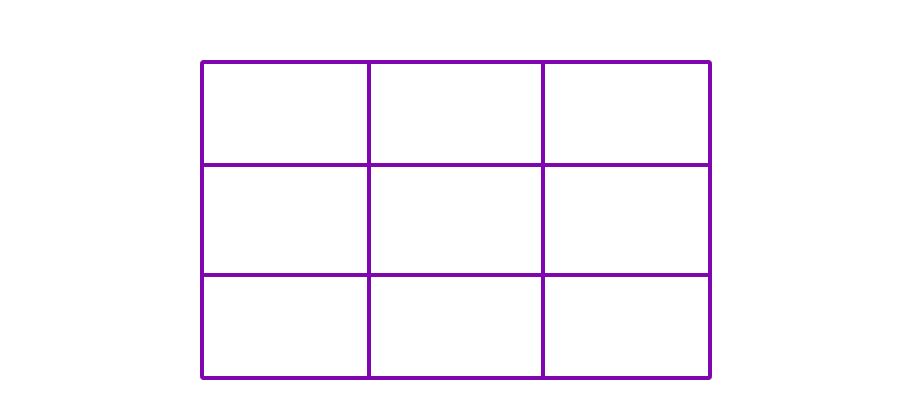
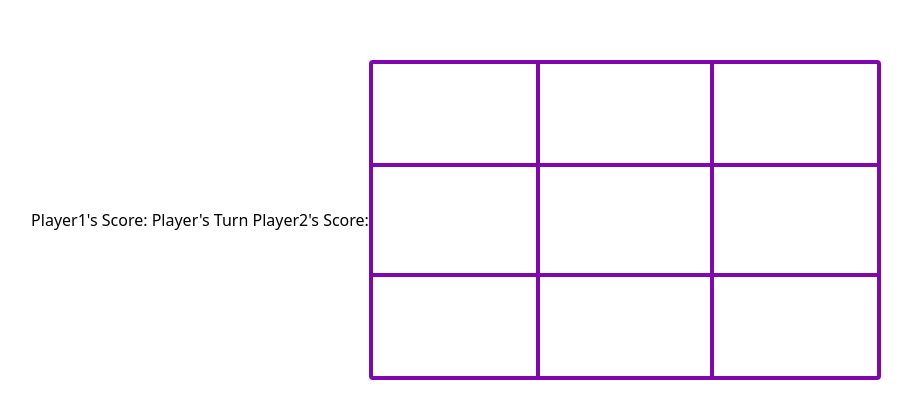
Before and after one commit to chhum-chanleak/tic-tac-toe, a plain HTML site: page index.html in a window 1280 px wide. Shown: the part 196-614 px from the top of the page, without its empty margins (184-1096 px from the left). Drawn offline with Linux system fonts and the light colour scheme.

Commit message:
feat: Add div.info section

```diff
--- a/index.html
+++ b/index.html
@@ -7,7 +7,13 @@
     <title>Tic Tac Toe</title>
   </head>
   <body>
-    <div class="info"></div>
+    <div class="info">
+      <div class="row score">
+        <span class="player1">Player1's Score: </span>
+        <span class="players-turn">Player's Turn</span>
+        <span class="player2">Player2's Score: </span>
+      </div>
+    </div>
     <script src="scripts/script.js"></script>
   </body>
 </html>
```
